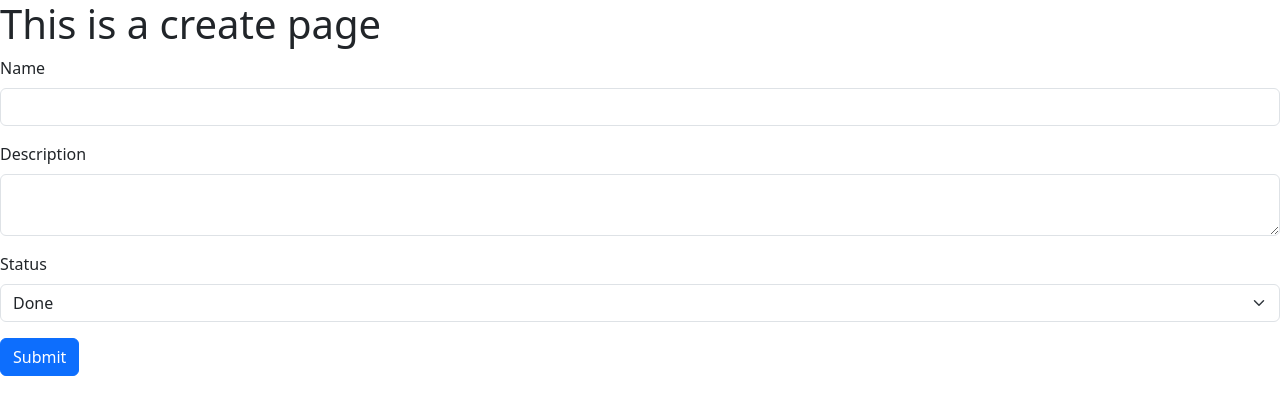
After one commit to Subaashhh49/ToDo_Application, a Django app: page /create/ in a window 1280 px wide. The commit adds this page. Shown: the top 415 px of the page. Run offline with Django 5.2, Linux system fonts and the light colour scheme.

Commit message:
commit changes

```diff
--- a/Todo/urls.py
+++ b/Todo/urls.py
@@ -16,9 +16,10 @@ Including another URLconf
 """
 from django.contrib import admin
 from django.urls import path
-from base.views import home
+from base.views import home,create
 
 urlpatterns = [
     path('admin/', admin.site.urls),
-    path('home/',home)
+    path('home/',home),
+    path('create/',create)
 ]
--- a/base/views.py
+++ b/base/views.py
@@ -8,3 +8,11 @@ def home(request):
     data = {'todos'  : todo_objs}
 
     return render(request, 'index.html',context=data)
+
+def create(request):
+    if request.method == 'POST':
+        name = request.POST.get('name')
+        description = request.POST.get('description')
+        status = request.POST.get('status')
+        Todo.objects.create(name=name,description=description,status=status)
+    return render(request,'create.html')
--- /dev/null
+++ b/templates/create.html
@@ -0,0 +1,41 @@
+<!DOCTYPE html>
+<html lang="en">
+    <head>
+        <meta charset="UTF-8">
+        <meta name="viewport" content="width=device-width, initial-scale=1.0">
+        <link href="https://cdn.jsdelivr.net/npm/bootstrap@5.3.3/dist/css/bootstrap.min.css" rel="stylesheet" integrity="sha384-QWTKZyjpPEjISv5WaRU9OFeRpok6YctnYmDr5pNlyT2bRjXh0JMhjY6hW+ALEwIH" crossorigin="anonymous">
+        <script src="https://cdn.jsdelivr.net/npm/bootstrap@5.3.3/dist/js/bootstrap.bundle.min.js" integrity="sha384-YvpcrYf0tY3lHB60NNkmXc5s9fDVZLESaAA55NDzOxhy9GkcIdslK1eN7N6jIeHz" crossorigin="anonymous"></script>
+        <title>Create</title>
+    </head>
+    <body>
+        <h1>This is a create page</h1>
+
+        <form  method="POST">
+          {%csrf_token%}
+          <div class="mb-3">
+                <label for="name" class="form-label">Name</label>
+                <input type="text" name="name" class="form-control" id="name" >
+
+          </div>
+          <div class="mb-3">
+                 <label for="description" class="form-label">Description</label>
+                 <textarea class="form-control" name="description" id="description"></textarea>
+
+            </div>
+            <div class="mb-3">
+                <label for = "status" class="form-label">Status</label>
+                <select class="form-select" id="status" name="status" aria-label="Default select example">
+
+                   <option value="Done">Done</option>
+                   <option value="Not Done">Not Done</option>
+                   <option value="In progress">In Progress</option>
+                </select>
+            </div>
+            <button type="submit" class="btn btn-primary">Submit</button>
+
+        </form>
+    </body>
+    <script src="https://cdn.jsdelivr.net/npm/@popperjs/core@2.11.8/dist/umd/popper.min.js" integrity="sha384-I7E8VVD/ismYTF4hNIPjVp/Zjvgyol6VFvRkX/vR+Vc4jQkC+hVqc2pM8ODewa9r" crossorigin="anonymous"></script>
+    <script src="https://cdn.jsdelivr.net/npm/bootstrap@5.3.3/dist/js/bootstrap.min.js" integrity="sha384-0pUGZvbkm6XF6gxjEnlmuGrJXVbNuzT9qBBavbLwCsOGabYfZo0T0to5eqruptLy" crossorigin="anonymous"></script>
+
+</html>
--- a/templates/index.html
+++ b/templates/index.html
@@ -26,7 +26,7 @@
                 <th scope="row">{{todo.id}}</th>
                 <td>{{todo.name}}</td>
                 <td>{{todo.description}}</td>
-                <td>{{todo.status}}t</td>
+                <td>{{todo.status}}</td>
               </tr>
 
 
```
Also changed, not shown: db.sqlite3.
